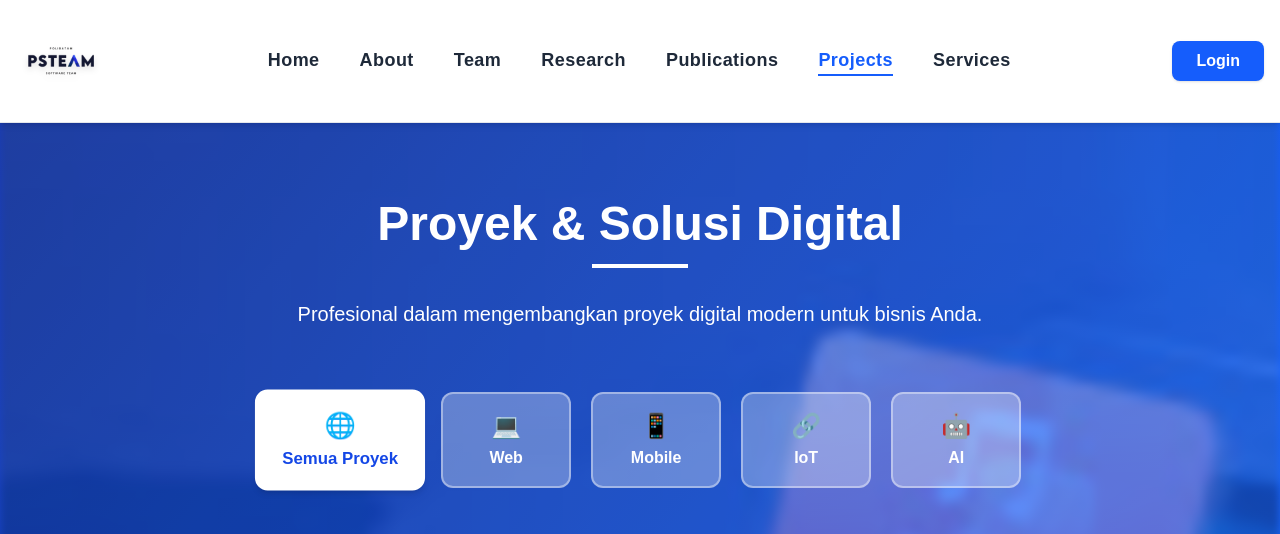
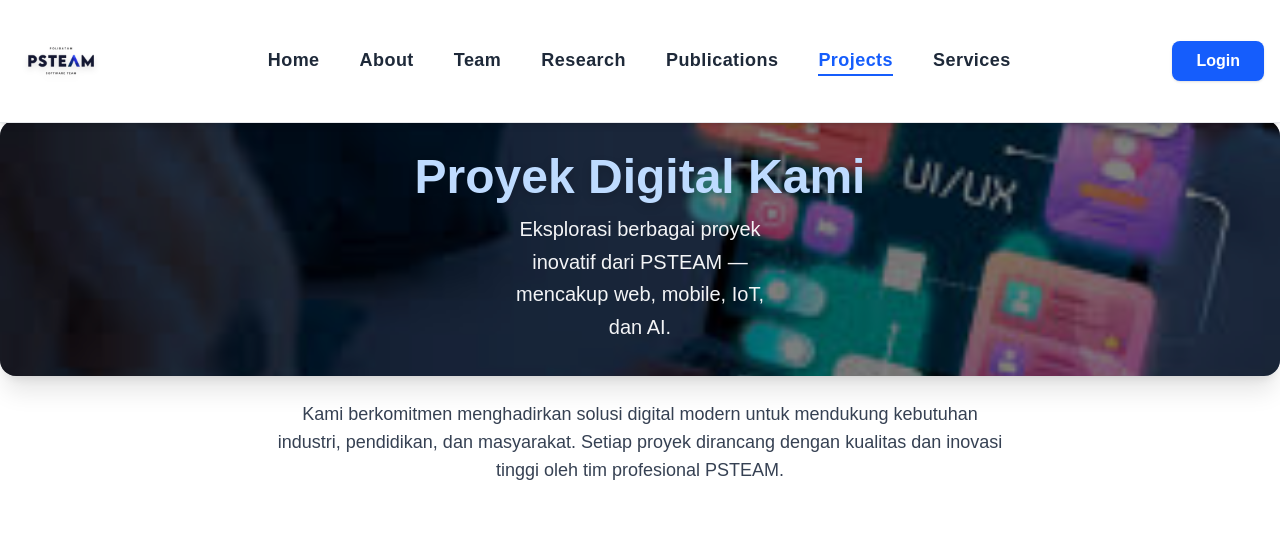
Before and after one commit to ardhitya13/psteam, a Next.js app: page /projects in a window 1280 px wide. Shown: the top 534 px of the page. Built offline with nearby package versions, Linux system fonts and the light colour scheme.

Commit message:
memperbaiki halaman login dan project

```diff
--- a/src/app/login/components/Logincard.tsx
+++ b/src/app/login/components/Logincard.tsx
@@ -1,4 +1,4 @@
- "use client";
+"use client";
 import React, { useState } from "react";
 
 export default function Logincard() {
@@ -15,7 +15,7 @@ export default function Logincard() {
     <div className="flex flex-col items-center">
       {/* Logo */}
       <img
-        src="/logopoltek.jpg"
+        src="/logopsteam1.png"
         alt="Logo Polibatam"
         className="w-28 mb-3"
       />
@@ -33,7 +33,7 @@ export default function Logincard() {
             placeholder="ID Learning"
             value={idLearning}
             onChange={(e) => setIdLearning(e.target.value)}
-            className="w-full border border-gray-300 rounded-md px-3 py-2 focus:ring-2 focus:ring-blue-500 focus:outline-none text-sm"
+            className="w-full bg-white text-gray-900 placeholder-gray-400 border border-gray-300 rounded-md px-3 py-2 focus:ring-2 focus:ring-blue-500 focus:outline-none text-sm"
           />
         </div>
 
@@ -43,7 +43,7 @@ export default function Logincard() {
             placeholder="Kata Sandi"
             value={password}
             onChange={(e) => setPassword(e.target.value)}
-            className="w-full border border-gray-300 rounded-md px-3 py-2 focus:ring-2 focus:ring-blue-500 focus:outline-none text-sm"
+            className="w-full bg-white text-gray-900 placeholder-gray-400 border border-gray-300 rounded-md px-3 py-2 focus:ring-2 focus:ring-blue-500 focus:outline-none text-sm"
           />
         </div>
 
--- a/src/app/login/page.tsx
+++ b/src/app/login/page.tsx
@@ -1,5 +1,5 @@
 import React from "react";
-import Logincard from "./components/Logincard";
+import Logincard from "./components/LoginCard";
 
 export const metadata = {
   title: "Login - PSteam",
@@ -10,7 +10,7 @@ export default function LoginPage() {
     <main
       className="min-h-screen flex items-center justify-center bg-cover bg-center"
       style={{
-        backgroundImage: "url('/campus/bg-polibatam.jpg')", // ganti sesuai nama file kamu
+        backgroundImage: "url('/campus/fotopoltek.jpg')", // ganti sesuai nama file kamu
       }}
     >
       <div className="bg-white/95 rounded-2xl shadow-xl p-10 w-[380px] max-w-full">
--- /dev/null
+++ b/src/app/projects/components/HeroProjectsSection.tsx
@@ -0,0 +1,58 @@
+"use client";
+
+import Image from "next/image";
+import { motion } from "framer-motion";
+
+export default function HeroProjectsSection() {
+  return (
+    <section className="relative w-full overflow-hidden">
+      <motion.div
+        initial={{ opacity: 0, scale: 1.05 }}
+        animate={{ opacity: 1, scale: 1 }}
+        transition={{ duration: 1 }}
+        className="relative h-64 md:h-[28rem] w-full"
+      >
+        {/* Background Image */}
+        <Image
+          src="/projects/projects1.png"
+          alt="PSTEAM Projects"
+          fill
+          priority
+          className="object-cover rounded-2xl shadow-xl"
+        />
+
+        {/* Overlay */}
+        <div className="absolute inset-0 bg-black/50 rounded-2xl"></div>
+
+        {/* Text Content */}
+        <motion.div
+          initial={{ y: 50, opacity: 0 }}
+          animate={{ y: 0, opacity: 1 }}
+          transition={{ delay: 0.5, duration: 1 }}
+          className="absolute inset-0 flex flex-col items-center justify-center text-center text-white"
+        >
+          <h1 className="text-4xl md:text-5xl font-bold mb-3 text-blue-200 drop-shadow-lg">
+            Proyek Digital Kami
+          </h1>
+          <p className="text-lg md:text-xl text-gray-100 leading-relaxed max-w-2xl mx-auto">
+            Eksplorasi berbagai proyek inovatif dari PSTEAM —
+            mencakup web, mobile, IoT, dan AI.
+          </p>
+        </motion.div>
+      </motion.div>
+
+      {/* Description below the banner */}
+      <motion.p
+        initial={{ opacity: 0 }}
+        whileInView={{ opacity: 1 }}
+        transition={{ delay: 0.3, duration: 1 }}
+        viewport={{ once: true }}
+        className="mt-6 text-center text-gray-700 text-lg max-w-3xl mx-auto px-4"
+      >
+        Kami berkomitmen menghadirkan solusi digital modern untuk mendukung
+        kebutuhan industri, pendidikan, dan masyarakat. Setiap proyek dirancang
+        dengan kualitas dan inovasi tinggi oleh tim profesional PSTEAM.
+      </motion.p>
+    </section>
+  );
+}
--- a/src/app/projects/page.tsx
+++ b/src/app/projects/page.tsx
@@ -1,8 +1,10 @@
+import HeroProjectsSection from "./components/HeroProjectsSection";
 import ProjectsSection from "./components/ProjectsSection";
 
 export default function ProjectsPage() {
   return (
-    <main className="">
+    <main className="flex flex-col gap-20">
+      <HeroProjectsSection />
       <ProjectsSection />
     </main>
   );
```
Also changed, not shown: public/campus/fotopoltek.jpg (added).
